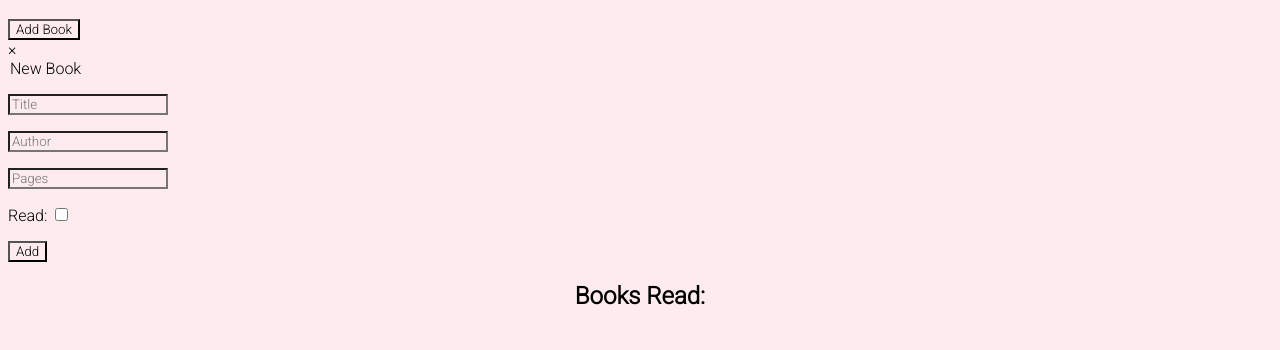
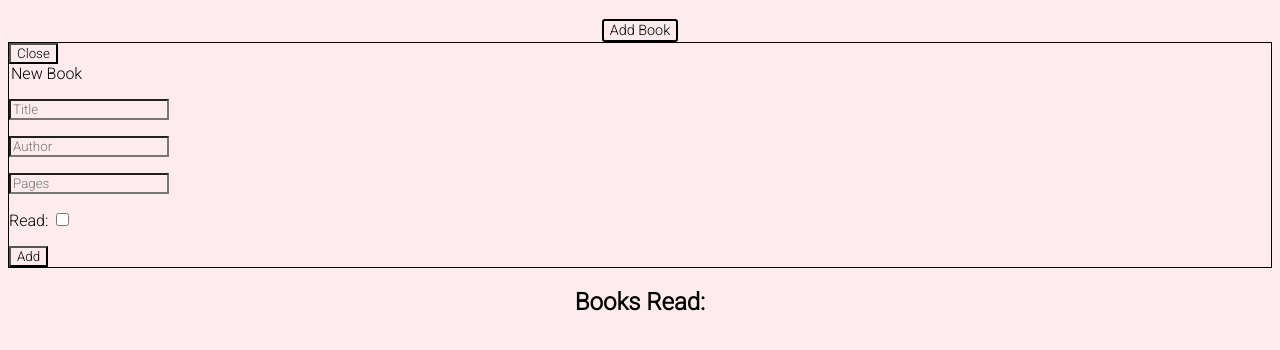
Before and after one commit to Niners321/library, a plain HTML site: page index.html in a window 1280 px wide. Both pictures are taken after a click on the button "Add Book". Shown: the part 62-412 px from the top of the page. Drawn offline with Linux system fonts and the light colour scheme.

Commit message:
added button functionality

```diff
--- a/index.html
+++ b/index.html
@@ -17,10 +17,12 @@
         <div id="newBook-container">
             <button id="newBook" class="newBook">Add Book</button>
         </div>
-        <div id="popUp">
-            <form id="form" action="/script.js">
-                <span id="close" class="close">&times;</span>
-                <legend>New Book</legend>
+        <div id="popUp" class="popUp">
+            <form id="form" class="form">
+                <div id="form-header">
+                    <button id="close" class="close">Close</button>
+                    <legend>New Book</legend>
+                </div>
                 <div id='textInput'>
                     <p><input type='text' id='title' name='title' placeholder='Title'></p>
                     <p><input type='text' id='author' name='author' placeholder='Author'></p>
--- /dev/null
+++ b/script.js
@@ -0,0 +1,31 @@
+
+
+const bookForm = document.querySelector('#form');
+const title = document.querySelector('#title');
+const author = document.querySelector('#author');
+const pages = document.querySelector('#pages');
+const read = document.querySelector('#read');
+const library = document.querySelector('#lib-container');
+const newBookBtn = document.querySelector('#newBook');
+const closeForm = document.querySelector('#close');
+const addBook = document.querySelector('#addBtn');
+const popUp = document.querySelector('.popUp');
+
+//Open new book form
+newBookBtn.addEventListener('click', () => {
+    popUp.classList.add('active');
+});
+
+//Close new book form
+closeForm.addEventListener('click', (e) => {
+    popUp.classList.remove('active');
+});
+
+class Book {
+    constructor(title, author, pages, read) {
+        this.title = title;
+        this.author = author;
+        this.pages = pages;
+        this.read = read;
+    }
+}
--- a/style.css
+++ b/style.css
@@ -10,3 +10,28 @@
 h2{
     text-align: center;
 }
+/*add book button styling */
+#newBook-container{
+    display: flex;
+    justify-content: center;
+}
+
+#newBook{
+    border: 2px solid black;
+    border-radius: 3px;
+    font-size: .9rem;
+}
+
+#newBook:hover{
+    font-size: 1rem;
+}
+
+
+.popUp{
+    border: 1px solid black;
+    display: none;
+}
+
+.active{
+    display: block;
+}
```
